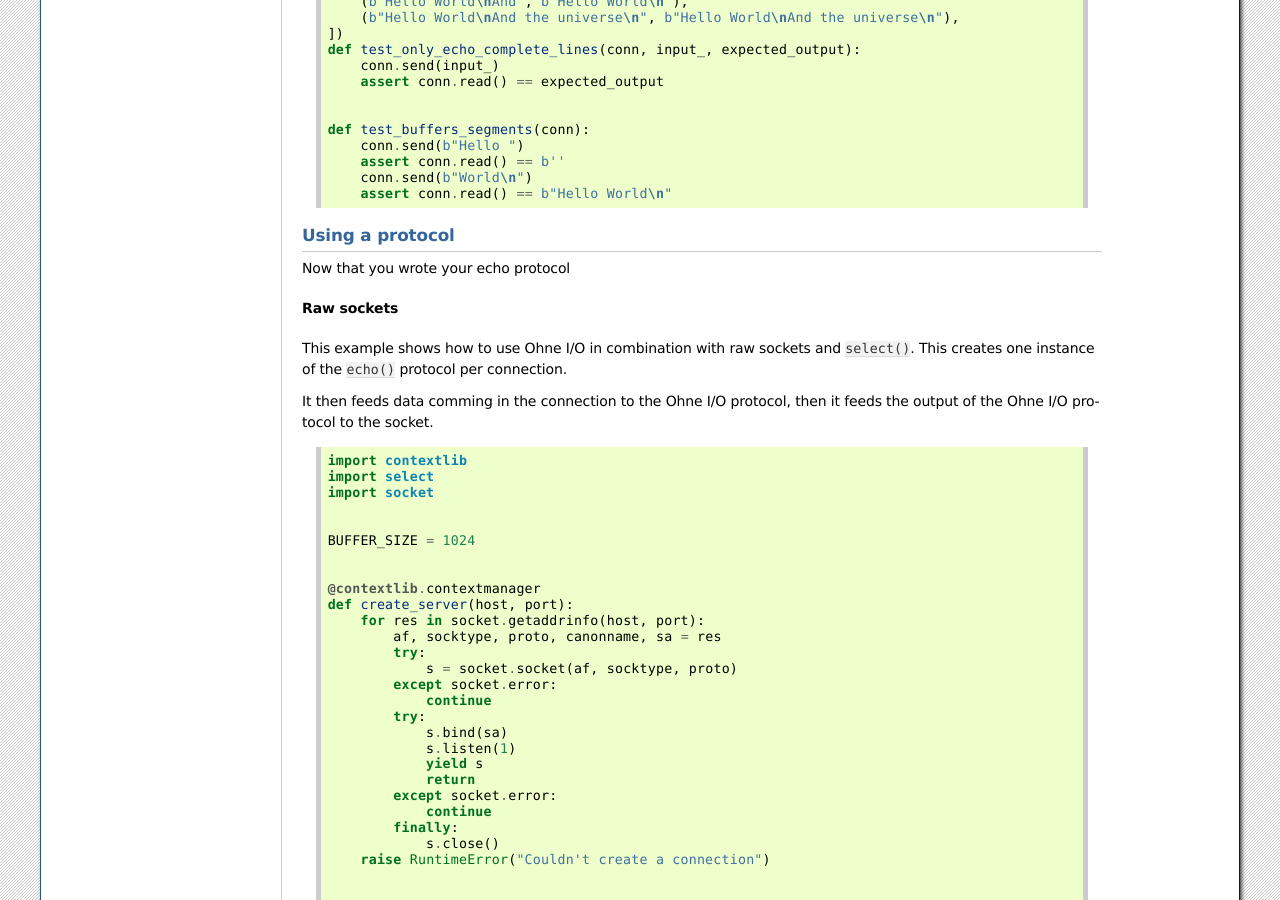
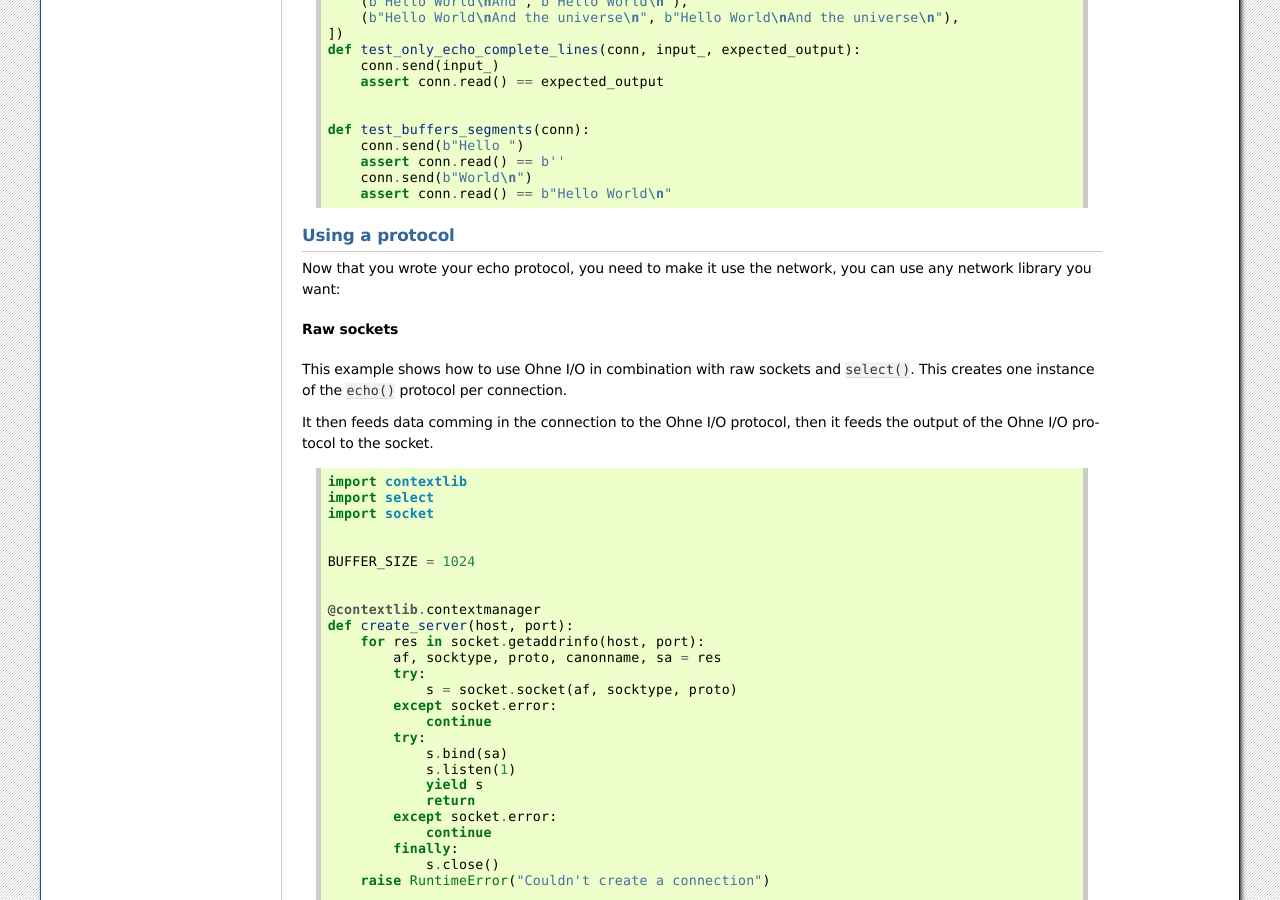
Before and after one commit to acatton/ohneio, a Sphinx documentation site: the page built from docs/source/getting_started.rst, in a window 1280 px wide and 900 px high, scrolled down 1815 px. Built offline with Sphinx 7.4.7, drawn with Linux system fonts in a browser that asks for light colours.

Commit message:
Epilogue was unfinished

```diff
--- a/docs/source/getting_started.rst
+++ b/docs/source/getting_started.rst
@@ -99,7 +99,8 @@ be send back.
 Using a protocol
 ~~~~~~~~~~~~~~~~
 
-Now that you wrote your echo protocol
+Now that you wrote your echo protocol, you need to make it use the network, you
+can use any network library you want:
 
 
 Raw sockets
```
